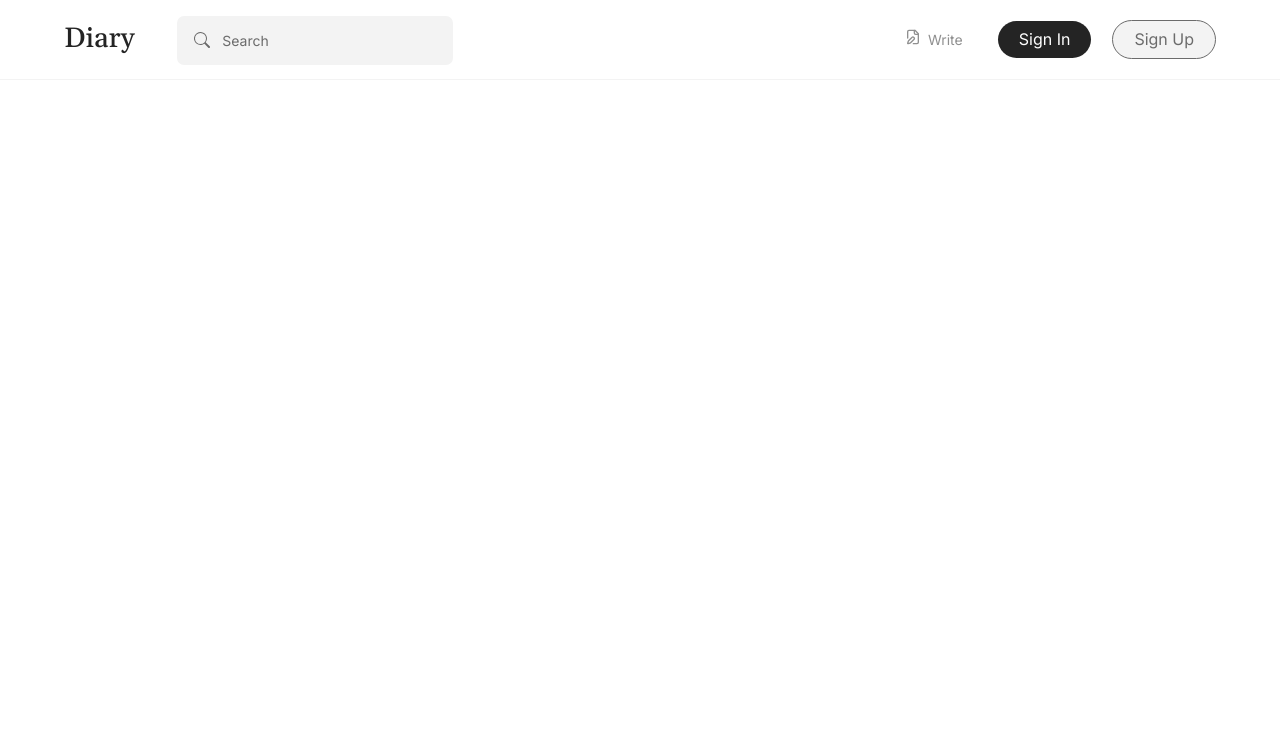
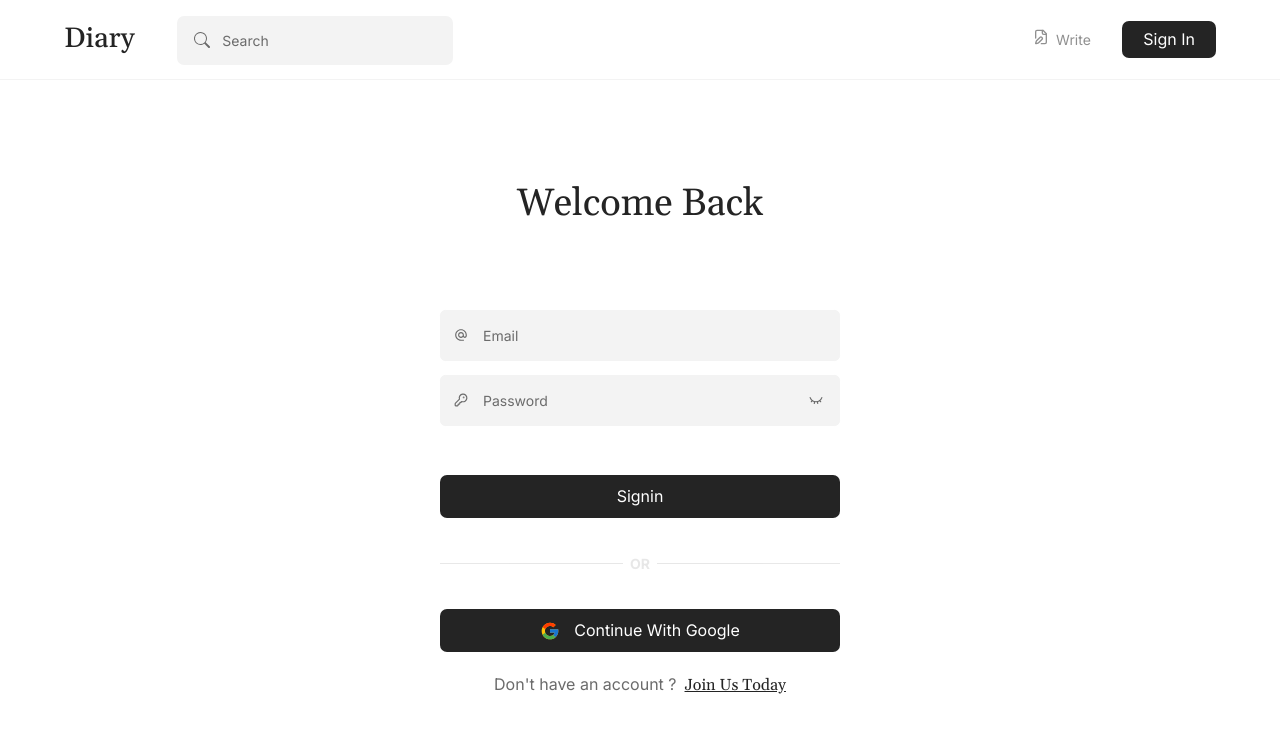
Before and after one commit to humiiii/blog, a React (Vite) app in the folder client/: page /signin in a window 1280 px wide. Shown: the top 732 px of the page. Built offline with nearby package versions, Linux system fonts and the light colour scheme; the HTML template or start-up script is replaced by a standard one.

Commit message:
added auth forms and page transition animations with framermotion

```diff
--- a/client/package.json
+++ b/client/package.json
@@ -11,6 +11,7 @@
   },
   "dependencies": {
     "@tailwindcss/vite": "^4.1.11",
+    "motion": "^12.23.3",
     "react": "^19.1.0",
     "react-dom": "^19.1.0",
     "react-icons": "^5.5.0",
--- a/client/src/App.jsx
+++ b/client/src/App.jsx
@@ -1,11 +1,16 @@
 import React from "react";
 import Navbar from "./components/Navbar.component";
+import { Route, Routes } from "react-router-dom";
+import UserAuthForm from "./pages/UserAuthForm.page";
 
 const App = () => {
   return (
-    <>
-      <Navbar />
-    </>
+    <Routes>
+      <Route path="/" element={<Navbar />}>
+        <Route path="signin" element={<UserAuthForm type={"signin"} />} />
+        <Route path="signup" element={<UserAuthForm type={"signup"} />} />
+      </Route>
+    </Routes>
   );
 };
 
--- /dev/null
+++ b/client/src/components/InputBox.component.jsx
@@ -0,0 +1,32 @@
+import React, { useState } from "react";
+import { LuEye, LuEyeClosed } from "react-icons/lu";
+
+const InputBox = ({ type, name, placeholder, value, id, Icon }) => {
+  const [passwordVisible, setPasswordVisible] = useState(false);
+  return (
+    <div className="relative mb-4 w-full">
+      <input
+        type={
+          type === "password" ? (passwordVisible ? "text" : "password") : type
+        }
+        placeholder={placeholder}
+        name={name}
+        defaultValue={value}
+        id={id}
+        className="input-box"
+      />
+      <Icon className={"input-icon"} />
+
+      {type === "password" && (
+        <span
+          className="input-icon right-5 left-[auto] cursor-pointer"
+          onClick={() => setPasswordVisible((prev) => !prev)}
+        >
+          {passwordVisible ? <LuEye /> : <LuEyeClosed />}
+        </span>
+      )}
+    </div>
+  );
+};
+
+export default InputBox;
--- a/client/src/components/Navbar.component.jsx
+++ b/client/src/components/Navbar.component.jsx
@@ -1,11 +1,12 @@
 import React, { useState } from "react";
-import { Link } from "react-router-dom";
+import { Link, Outlet } from "react-router-dom";
 import { BsSearch } from "react-icons/bs";
 import { LuFilePen } from "react-icons/lu";
 
 const Navbar = () => {
   const [searchBoxVisibility, setSearchBoxVisibility] = useState(false);
   return (
+    <>
       <nav className="navbar">
         <Link to={"/"} className="flex-none">
           <p className="font-gelasio text-3xl font-medium">Diary</p>
@@ -22,10 +23,10 @@ const Navbar = () => {
           <BsSearch className="text-dark-gray absolute top-1/2 right-[10%] -translate-y-1/2 text-xl md:pointer-events-none md:left-5" />
         </div>
 
-      <div className="text-dark-gray ml-auto flex items-center gap-3 md:gap-6">
+        <div className="text-dark-gray ml-auto flex items-center gap-4 md:gap-5">
           <button
             onClick={() => setSearchBoxVisibility((prev) => !prev)}
-          className="cursor-pointer md:hidden"
+            className="bg-gray flex h-10 w-12 cursor-pointer items-center justify-center rounded-lg md:hidden"
           >
             <BsSearch className="text-xl" />
           </button>
@@ -36,11 +37,11 @@ const Navbar = () => {
           <Link to={"/signin"} className="btn-dark py-2">
             Sign In
           </Link>
-        <Link to={"/signin"} className="btn-light hidden py-2 md:block">
-          Sign Up
-        </Link>
         </div>
       </nav>
+
+      <Outlet />
+    </>
   );
 };
 
--- /dev/null
+++ b/client/src/components/Page.animation.jsx
@@ -0,0 +1,29 @@
+import React from "react";
+import { AnimatePresence, motion } from "motion/react";
+
+const PageAnimation = ({
+  children,
+  keyValue,
+  initial = { opacity: 0, scale: 0.98 },
+  animate = { opacity: 1, scale: 1 },
+  exit = { opacity: 0, scale: 0.98 },
+  transition = { duration: 0.3, ease: "easeOut" },
+  className,
+}) => {
+  return (
+    <AnimatePresence mode="wait">
+      <motion.div
+        key={keyValue}
+        initial={initial}
+        animate={animate}
+        exit={exit}
+        transition={transition}
+        className={className}
+      >
+        {children}
+      </motion.div>
+    </AnimatePresence>
+  );
+};
+
+export default PageAnimation;
--- a/client/src/index.css
+++ b/client/src/index.css
@@ -66,7 +66,7 @@
   }
 
   .btn-dark {
-    @apply rounded-full bg-black px-6 py-3 text-xl whitespace-nowrap text-white capitalize hover:bg-black/80;
+    @apply rounded-lg bg-black px-6 py-3 text-xl whitespace-nowrap text-white capitalize hover:bg-black/80;
   }
 
   .btn-light {
@@ -74,7 +74,7 @@
   }
 
   .input-box {
-    @apply bg-gray border-gray w-[100%] rounded-md border p-4 pl-12 placeholder:text-black focus:bg-transparent;
+    @apply bg-gray border-gray placeholder:text-dark-gray w-[100%] rounded-md border p-4 pl-12 focus:bg-transparent;
   }
 
   input:disabled,
@@ -83,7 +83,7 @@
   }
 
   .input-icon {
-    @apply absolute top-1/2 left-4 -translate-y-1/2;
+    @apply text-dark-gray absolute top-1/2 left-4 -translate-y-1/2;
   }
 
   .link {
--- /dev/null
+++ b/client/src/pages/UserAuthForm.page.jsx
@@ -0,0 +1,83 @@
+import React from "react";
+import InputBox from "../components/InputBox.component";
+import { LuKeyRound, LuUserRound } from "react-icons/lu";
+import { FcGoogle } from "react-icons/fc";
+import { MdAlternateEmail } from "react-icons/md";
+import { Link } from "react-router-dom";
+import PageAnimation from "../components/page.animation";
+
+const UserAuthForm = ({ type }) => {
+  return (
+    <PageAnimation keyValue={type}>
+      <section className="h-cover flex items-center justify-center">
+        <form action="" className="w-[80%] max-w-[400px]">
+          <h1 className="font-gelasio mb-24 text-center text-4xl capitalize">
+            {type == "signin" ? "Welcome Back" : "Join us today"}
+          </h1>
+          {type != "signin" ? (
+            <InputBox
+              name={"fullname"}
+              type={"text"}
+              placeholder={"Full Name"}
+              Icon={LuUserRound}
+            />
+          ) : (
+            ""
+          )}
+
+          <InputBox
+            name={"email"}
+            type={"email"}
+            placeholder={"Email"}
+            Icon={MdAlternateEmail}
+          />
+          <InputBox
+            name={"password"}
+            type={"password"}
+            placeholder={"Password"}
+            Icon={LuKeyRound}
+          />
+
+          <button className="btn-dark center mt-14 w-full" type="submit">
+            {type}
+          </button>
+
+          <div className="relative my-10 flex w-full items-center gap-2 font-bold text-black uppercase opacity-10">
+            <hr className="w-1/2 border-black" />
+            <p>or</p>
+            <hr className="w-1/2 border-black" />
+          </div>
+
+          <button className="btn-dark flex w-full items-center justify-center gap-4">
+            <FcGoogle className="text-2xl" />
+            Continue with Google
+          </button>
+
+          {type == "signin" ? (
+            <p className="text-dark-gray mt-6 text-center text-xl">
+              Don't have an account ?{" "}
+              <Link
+                to={"/signup"}
+                className="font-gelasio ml-1 text-xl text-black underline"
+              >
+                Join Us Today
+              </Link>
+            </p>
+          ) : (
+            <p className="text-dark-gray mt-6 text-center text-xl">
+              Already a member ?{" "}
+              <Link
+                to={"/signin"}
+                className="font-gelasio ml-1 text-xl text-black underline"
+              >
+                Sign In
+              </Link>
+            </p>
+          )}
+        </form>
+      </section>
+    </PageAnimation>
+  );
+};
+
+export default UserAuthForm;
```
Also changed, not shown: 1 other file (tests, documents, lock files or other folders). Lines whose indentation alone changed are shown as unchanged.
